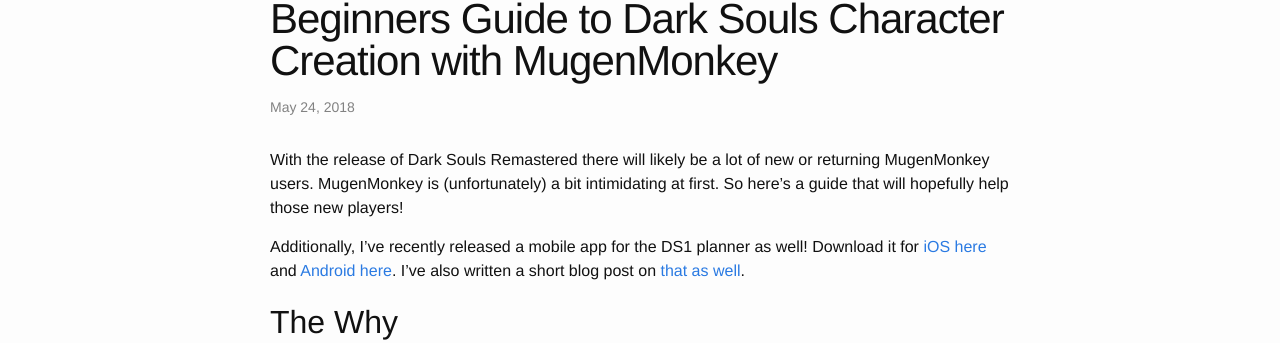
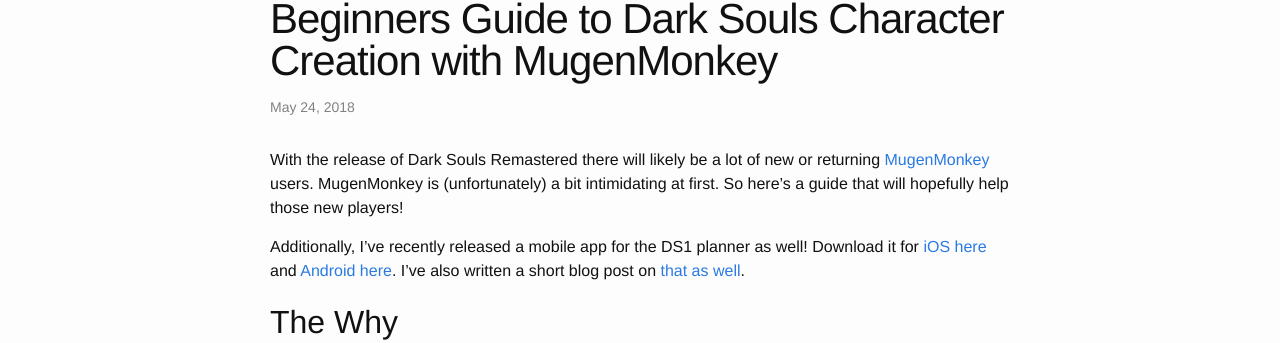
Before and after one commit to mugenmonkey/mugenmonkey.github.io, a Jekyll site: the page built from _posts/2018-05-24-beginners-mugenmonkey-guide.markdown, in a window 1280 px wide and 900 px high. Shown: the part 94-437 px from the top of the window. Built offline with Jekyll 4.4.1, drawn with Linux system fonts in a browser that asks for light colours; comment, search, counter and statistics services are not loaded; part of the change alters nothing that is shown.

Commit message:
Add the planner link

```diff
--- a/_posts/2018-05-24-beginners-mugenmonkey-guide.markdown
+++ b/_posts/2018-05-24-beginners-mugenmonkey-guide.markdown
@@ -5,7 +5,7 @@ date:   2018-05-24 10:15:03 -0600
 comments: true
 ---
 
-With the release of Dark Souls Remastered there will likely be a lot of new or returning MugenMonkey users. MugenMonkey is (unfortunately) a bit intimidating at first. So here's a guide that will hopefully help those new players!
+With the release of Dark Souls Remastered there will likely be a lot of new or returning [MugenMonkey](https://mugenmonkey.com/darksouls) users. MugenMonkey is (unfortunately) a bit intimidating at first. So here's a guide that will hopefully help those new players!
 
 Additionally, I've recently released a mobile app for the DS1 planner as well! Download it for [iOS here](https://itunes.apple.com/us/app/mugenmonkey-for-dark-souls-1) and [Android here](https://play.google.com/store/apps/details?id=com.mugenmonkeyfordarksouls1). I've also written a short blog post on [that as well](https://blog.mugenmonkey.com/2018/05/24/ds1-mobile-app.html).
 
```
